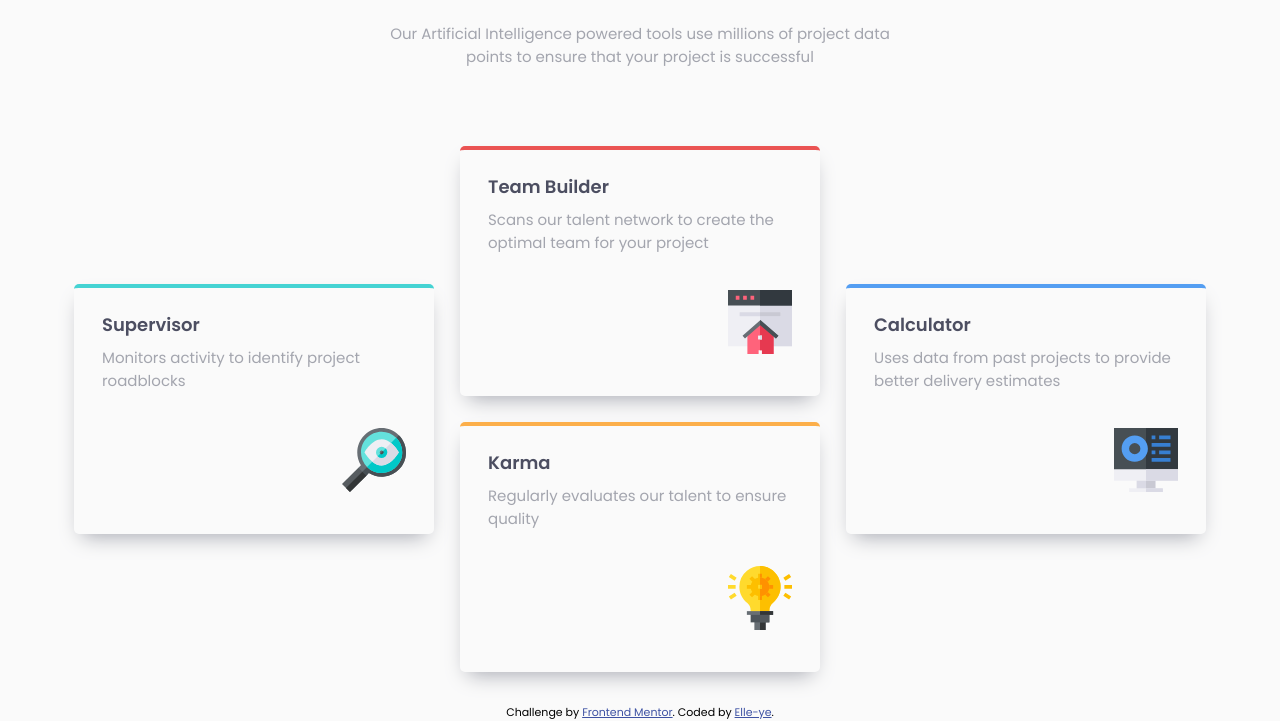
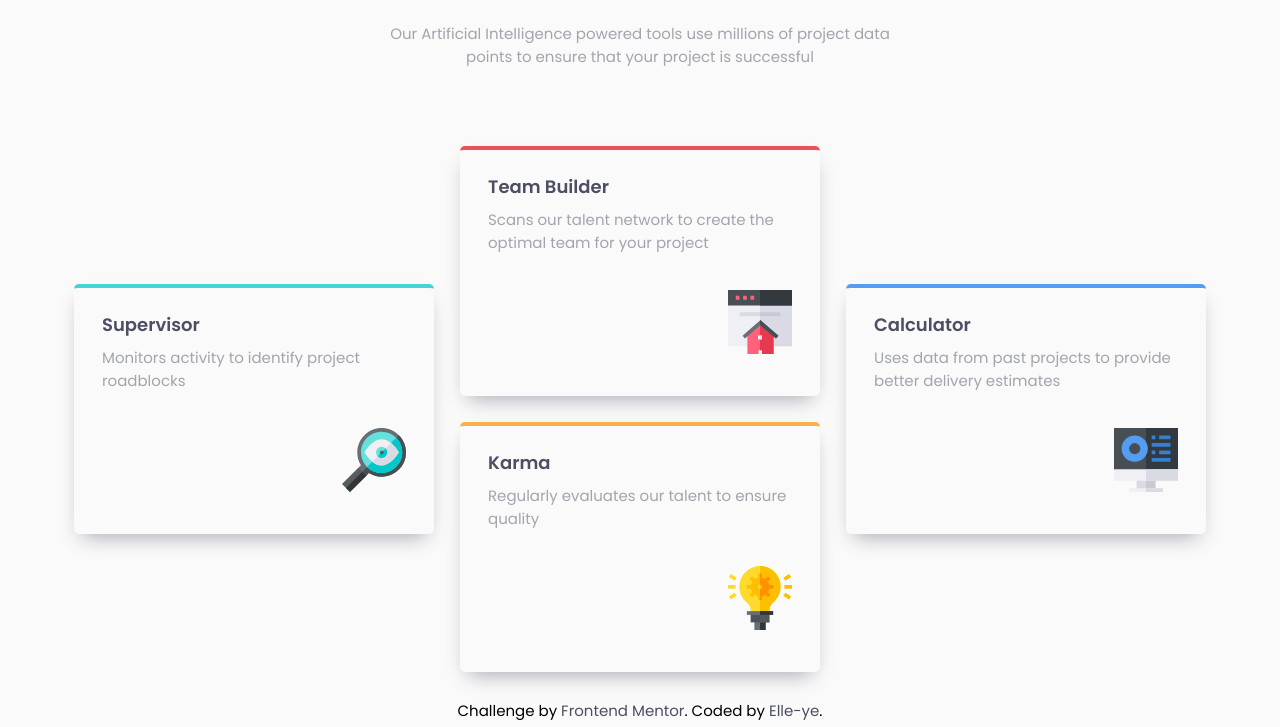
Before and after one commit to Elle-ye/four-card-feature-section, a plain HTML site: page index.html in a window 1280 px wide. Shown: the part 205-932 px from the top of the page. Drawn offline with Linux system fonts and the light colour scheme.

Commit message:
I'm tired

```diff
--- a/index.html
+++ b/index.html
@@ -9,11 +9,6 @@
 
   <title>Frontend Mentor | Four card feature section</title>
 
-  <!-- Feel free to remove these styles or customise in your own stylesheet 👍 -->
-  <style>
-    .attribution { font-size: 11px; text-align: center; }
-    .attribution a { color: hsl(228, 45%, 44%); }
-  </style>
 </head>
 <body>
   <main>
@@ -54,7 +49,7 @@
   <footer>
     <p class="attribution">
       Challenge by <a href="https://www.frontendmentor.io?ref=challenge" target="_blank">Frontend Mentor</a>.
-      Coded by <a href="#">Elle-ye</a>.
+      Coded by <a href="https://www.frontendmentor.io/profile/Elle-ye">Elle-ye</a>.
     </p>
   </footer>
 </body>
--- a/style.scss
+++ b/style.scss
@@ -159,6 +159,24 @@ header {
     }
 }
 
+    .attribution {
+        font-size: 11px;
+        text-align: center;
+        font-family: $poppins;
+        position: relative;
+        bottom: 5px;
+        font-weight: $f-weight-400;
+        font-size: $f-size-100;
+    }
+    .attribution a {
+        color: $very-dark-blue;
+        text-decoration: none;
+
+        &:hover {
+            color: $grayish-blue;
+        }
+    }
+
 // KEYFRAMES
 @keyframes scale-up {
     from {
```
Also changed, not shown: style.css.
